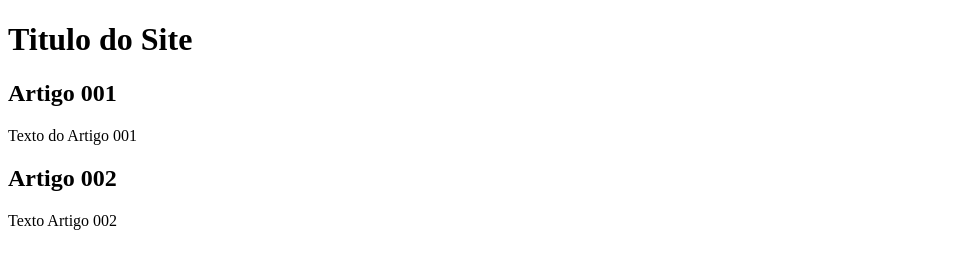
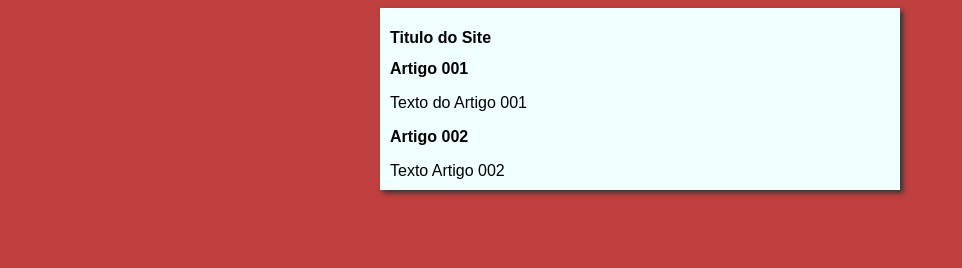
Before and after one commit to Icaroicro/projeto-site, a plain HTML site: page index.html in a window 1280 px wide. Shown: the whole page, without its empty margins (0-962 px from the left). Drawn offline with Linux system fonts and the light colour scheme.

Commit message:
iniciei o design

```diff
--- /dev/null
+++ b/estilos/style.css
@@ -0,0 +1,17 @@
+*{
+    font-family: Arial, Helvetica, sans-serif;
+    font-size: 16px;
+}
+
+body {
+    background-color: rgb(192, 63, 63);
+
+}
+
+main {
+    background-color: azure;
+    width: 500px;
+    margin: auto;
+    padding: 10px;
+    box-shadow: 3px 3px 5px rgb(53, 52, 52);
+}
--- a/index.html
+++ b/index.html
@@ -4,6 +4,7 @@
     <meta charset="UTF-8">
     <meta name="viewport" content="width=device-width, initial-scale=1.0">
     <title>Titulo do Site</title>
+    <link rel="stylesheet" href="estilos/style.css">
 </head>
 <body>
     <main>
```
